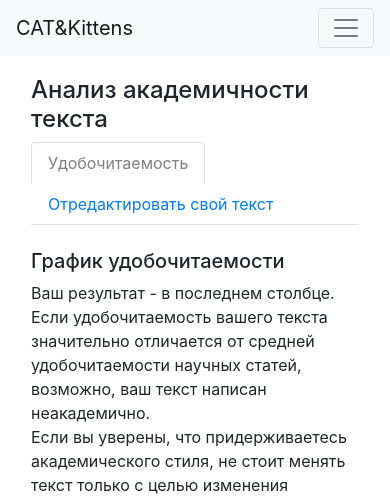
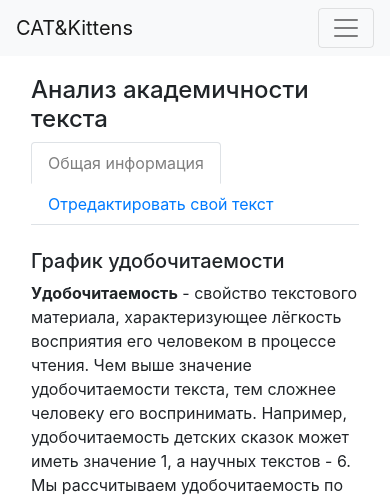
Before and after one commit to hseling/hseling-repo-cat-and-kittens, a Flask app: page /web/analysis in a window 390 px wide; the page is wider, and only the part inside the window is pictured. Shown: the top 500 px of that part. Run offline with Flask 2, Linux system fonts and the light colour scheme; data that the repository does not hold is empty; parts of the project's set-up code (start-up, migrations or seed data) failed here and were passed over; some libraries are stand-ins or nearby versions; grey boxes are pictures that could not be loaded.

Commit message:
add readability description

```diff
--- a/hseling-web-cat-and-kittens/hseling_web_cat_and_kittens/templates/analysis.html
+++ b/hseling-web-cat-and-kittens/hseling_web_cat_and_kittens/templates/analysis.html
@@ -7,7 +7,7 @@
     <h4>Анализ академичности текста</h4>
     <ul class="nav nav-tabs">
       <li class="nav-item">
-        <a class="nav-link active" data-toggle="tab" href="#rdb">Удобочитаемость</a>
+        <a class="nav-link active" data-toggle="tab" href="#rdb">Общая информация</a>
       </li>
       <li class="nav-item">
         <a class="nav-link" name="editing-link" data-toggle="tab" href="#editing">Отредактировать свой текст</a>
@@ -46,7 +46,17 @@
       </div>
 
       <div class="tab-pane active" id="rdb">
-        <a class="col-lg-8 col-md-10"><h5>График удобочитаемости</h5>Ваш результат - в последнем столбце.<br> Если удобочитаемость вашего текста значительно отличается от средней удобочитаемости научных статей, возможно, ваш текст написан неакадемично. <br> Если вы уверены, что придерживаетесь академического стиля, не стоит менять текст только с целью изменения значения readability</a>
+        <a class="col-lg-8 col-md-10"><h5>График удобочитаемости</h5>
+          <b>Удобочитаемость</b> - свойство текстового материала, характеризующее лёгкость восприятия его человеком в процессе чтения.
+          Чем выше значение удобочитаемости текста, тем сложнее человеку его воспринимать.
+          Например, удобочитаемость детских сказок может иметь значение 1, а научных текстов - 6. <br>
+
+          Мы рассчитываем удобочитаемость по формуле: <br>
+          <a href="https://www.codecogs.com/eqnedit.php?latex=FKG&space;=&space;0.36*(\frac{total\:words}{total\:&space;sentences})&plus;&space;5.76(\frac{total\:&space;syllables}{total\:&space;words})&space;-&space;11.97" target="_blank"><img src="https://latex.codecogs.com/gif.latex?FKG&space;=&space;0.36*(\frac{total\:words}{total\:&space;sentences})&plus;&space;5.76(\frac{total\:&space;syllables}{total\:&space;words})&space;-&space;11.97" title="FKG = 0.36*(\frac{total\:words}{total\: sentences})+ 5.76(\frac{total\: syllables}{total\: words}) - 11.97" /></a><br>
+          Ваш результат - в последнем столбце.<br>
+          Если удобочитаемость вашего текста значительно отличается от средней удобочитаемости научных статей, возможно, ваш текст написан неакадемично. <br>
+          Если вы уверены, что придерживаетесь академического стиля, не стоит менять текст только с целью изменения значения readability
+        </a>
         <canvas id="chart" class="col-xl-10 col-lg-12 col-md-12"></canvas>
         <table class="table col-xl-5 col-lg-5 col-md-5">
           <tbody>
```
